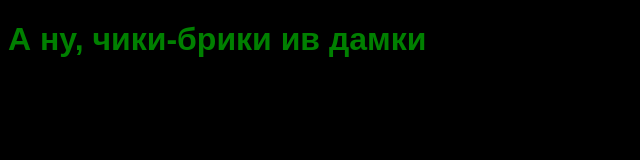
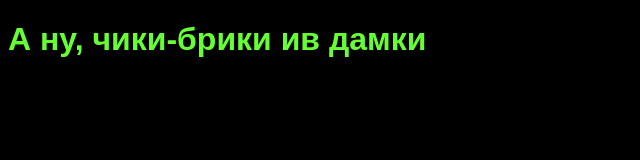
Before and after one commit to mrlaz0s/mrlaz0s.github.io, a plain HTML site: page index.html in a window 1280 px wide. Shown: the whole page, without its empty margins (0-640 px from the left). Drawn offline with Linux system fonts and the light colour scheme.

Commit message:
Update index.html

```diff
--- a/index.html
+++ b/index.html
@@ -8,7 +8,7 @@
 </head>
 
 <body style="font-family: arial; background-color:black;">
-  <h1 style="color: green;"><b> А ну, чики-брики ив дамки </b></h1>
+  <h1 style="color: #66ff33;"><b> А ну, чики-брики ив дамки </b></h1>
 </body>
 
 </html>
```
